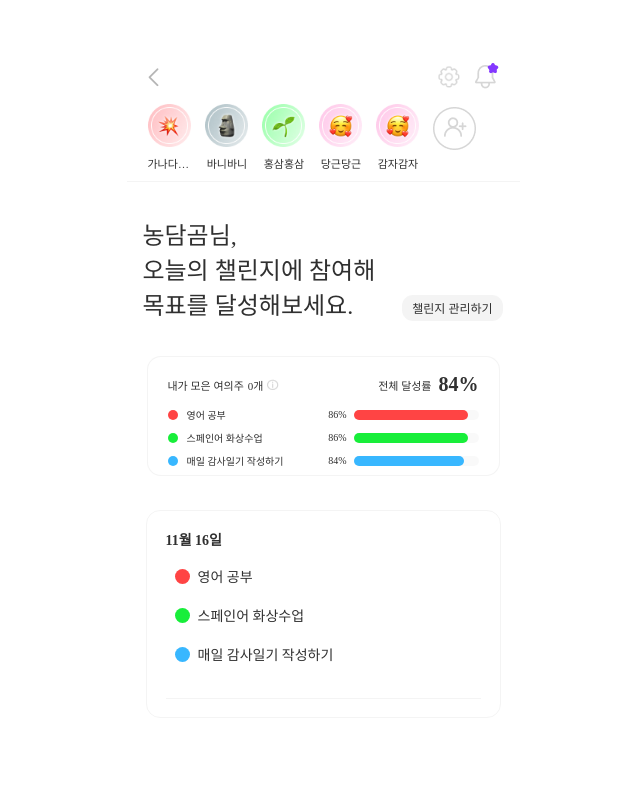
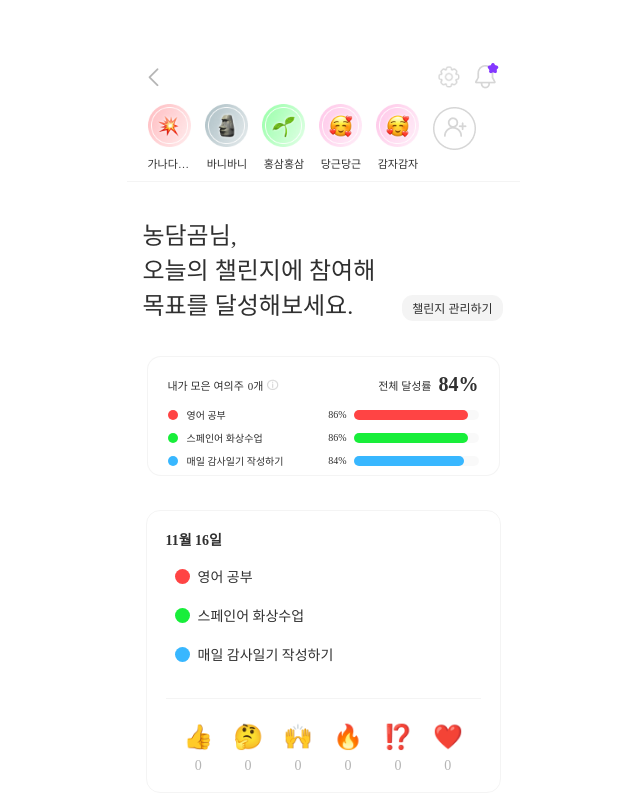
Before and after one commit to 11th-LikeLion-DragOn/DragOn_Front, a React (Create React App) app: page /main in a window 1280 px wide. Shown: the whole page, without its empty margins (317-957 px from the left). Built offline with nearby package versions, Linux system fonts and the light colour scheme.

Commit message:
feat: 메인페이지 이모티콘 선택 UI 추가

```diff
--- a/src/components/MainPage/IconBox.js
+++ b/src/components/MainPage/IconBox.js
@@ -2,7 +2,34 @@ import React from "react";
 import { styled } from "styled-components";
 
 const IconBox = () => {
-  return <Wrapper></Wrapper>;
+  return (
+    <Wrapper>
+      <Thumb>
+        <span id="icon">👍</span>
+        <span>0</span>
+      </Thumb>
+      <Hmm>
+        <span id="icon">🤔</span>
+        <span>0</span>
+      </Hmm>
+      <Nice>
+        <span id="icon">🙌</span>
+        <span>0</span>
+      </Nice>
+      <Fire>
+        <span id="icon">🔥</span>
+        <span>0</span>
+      </Fire>
+      <Huh>
+        <span id="icon">⁉️</span>
+        <span>0</span>
+      </Huh>
+      <Heart>
+        <span id="icon">❤️</span>
+        <span>0</span>
+      </Heart>
+    </Wrapper>
+  );
 };
 
 export default IconBox;
@@ -10,5 +37,132 @@ export default IconBox;
 const Wrapper = styled.div`
   display: flex;
   align-items: center;
-  gap: 24px;
+  gap: 20px;
 `;
+
+const Thumb = styled.div`
+  height: 51px;
+  display: flex;
+  flex-direction: column;
+  align-items: center;
+  justify-content: space-between;
+
+  #icon {
+    font-size: 24px;
+    cursor: pointer;
+  }
+
+  color: var(--gray2);
+  text-align: center;
+  font-feature-settings: "clig" off, "liga" off;
+  font-family: Pretendard;
+  font-size: 14px;
+  font-style: normal;
+  font-weight: 400;
+  line-height: normal;
+`;
+
+const Hmm = styled.div`
+  height: 51px;
+  display: flex;
+  flex-direction: column;
+  justify-content: space-between;
+
+  #icon {
+    font-size: 24px;
+    cursor: pointer;
+  }
+
+  color: var(--gray2);
+  text-align: center;
+  font-feature-settings: "clig" off, "liga" off;
+  font-family: Pretendard;
+  font-size: 14px;
+  font-style: normal;
+  font-weight: 400;
+  line-height: normal;
+`;
+
+const Nice = styled.div`
+  height: 51px;
+  display: flex;
+  flex-direction: column;
+  justify-content: space-between;
+
+  #icon {
+    font-size: 24px;
+    cursor: pointer;
+  }
+
+  color: var(--gray2);
+  text-align: center;
+  font-feature-settings: "clig" off, "liga" off;
+  font-family: Pretendard;
+  font-size: 14px;
+  font-style: normal;
+  font-weight: 400;
+  line-height: normal;
+`;
+
+const Fire = styled.div`
+  height: 51px;
+  display: flex;
+  flex-direction: column;
+  justify-content: space-between;
+
+  #icon {
+    font-size: 24px;
+    cursor: pointer;
+  }
+
+  color: var(--gray2);
+  text-align: center;
+  font-feature-settings: "clig" off, "liga" off;
+  font-family: Pretendard;
+  font-size: 14px;
+  font-style: normal;
+  font-weight: 400;
+  line-height: normal;
+`;
+
+const Huh = styled.div`
+  height: 51px;
+  display: flex;
+  flex-direction: column;
+  justify-content: space-between;
+
+  #icon {
+    font-size: 24px;
+    cursor: pointer;
+  }
+
+  color: var(--gray2);
+  text-align: center;
+  font-feature-settings: "clig" off, "liga" off;
+  font-family: Pretendard;
+  font-size: 14px;
+  font-style: normal;
+  font-weight: 400;
+  line-height: normal;
+`;
+
+const Heart = styled.div`
+  height: 51px;
+  display: flex;
+  flex-direction: column;
+  justify-content: space-between;
+
+  #icon {
+    font-size: 24px;
+    cursor: pointer;
+  }
+
+  color: var(--gray2);
+  text-align: center;
+  font-feature-settings: "clig" off, "liga" off;
+  font-family: Pretendard;
+  font-size: 14px;
+  font-style: normal;
+  font-weight: 400;
+  line-height: normal;
+`;
--- a/src/pages/MainPage.js
+++ b/src/pages/MainPage.js
@@ -6,6 +6,7 @@ import MainTop from "../components/MainPage/MainTop";
 import StatusBox from "../components/MainPage/StatusBox";
 import FillModal from "../components/MainPage/FillModal";
 import Challenge from "../components/MainPage/Challenge";
+import IconBox from "../components/MainPage/IconBox";
 
 import profile1 from "../assets/icons/profile1.png";
 import profile2 from "../assets/icons/profile2.png";
@@ -51,6 +52,7 @@ const MainPage = () => {
       </MyChallenge>
       <ChallengeBox>
         <Challenge />
+        <IconBox />
       </ChallengeBox>
       {modal && <FillModal closeModal={closeModal} balls={balls} />}
     </Wrapper>
```
